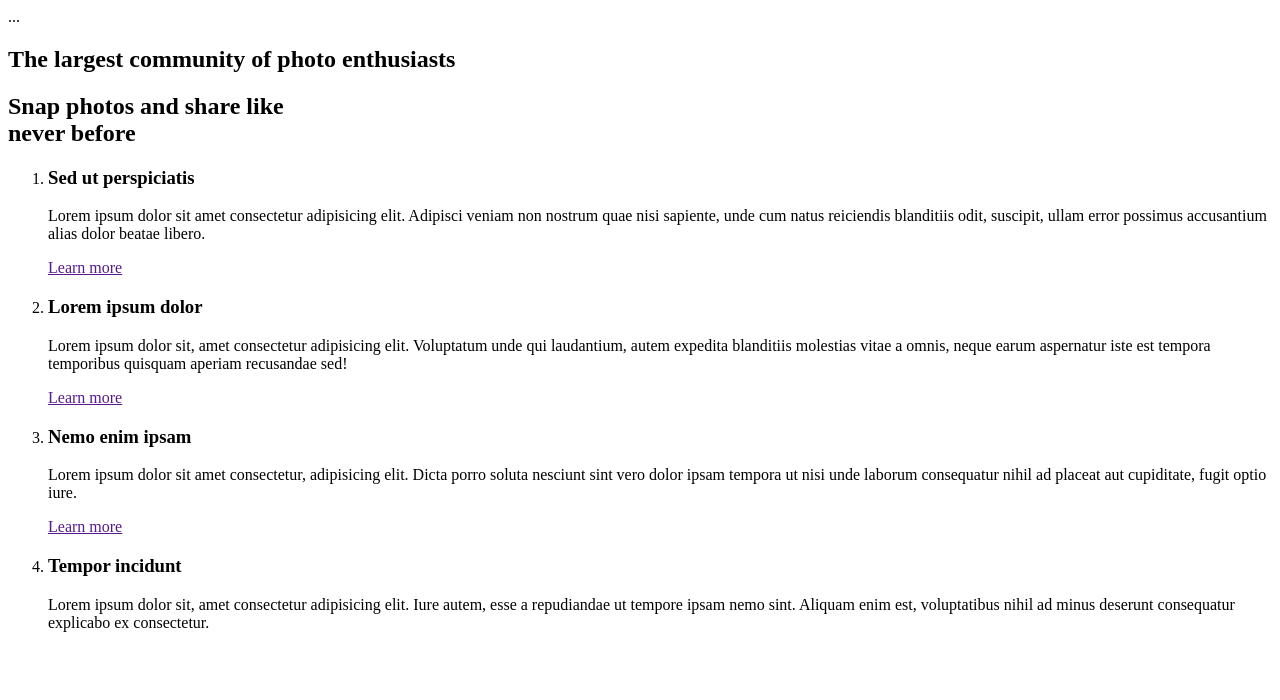
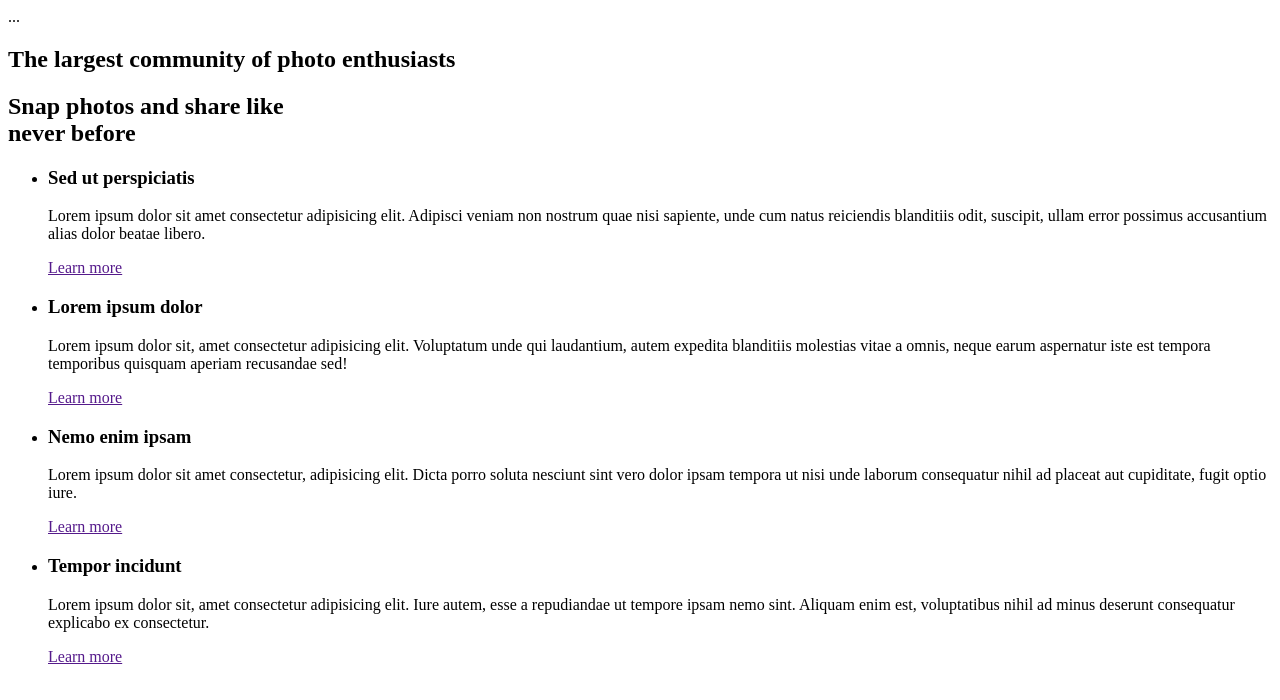
Before and after one commit to NeNeTiK/HTML, a plain HTML site: page index.html in a window 1280 px wide. Drawn offline with Linux system fonts and the light colour scheme.

Commit message:
changed list tag

```diff
--- a/index.html
+++ b/index.html
@@ -18,7 +18,7 @@
 
     <section>
       <h2>Snap photos and share like <br> never before</h2>
-      <ol>
+      <ul>
         <li>
           <h3>Sed ut perspiciatis</h3>
           <p>Lorem ipsum dolor sit amet consectetur adipisicing elit. Adipisci veniam non nostrum quae nisi sapiente, unde cum natus reiciendis blanditiis odit, suscipit, ullam error possimus accusantium alias dolor beatae libero.</p>
@@ -37,9 +37,9 @@
         <li>
           <h3>Tempor incidunt</h3>
           <p>Lorem ipsum dolor sit, amet consectetur adipisicing elit. Iure autem, esse a repudiandae ut tempore ipsam nemo sint. Aliquam enim est, voluptatibus nihil ad minus deserunt consequatur explicabo ex consectetur.</p>
-          <a href=""></a>
+          <a href="">Learn more</a>
         </li>
-      </ol>
+      </ul>
     </section>
   </body>
 </html>
```
